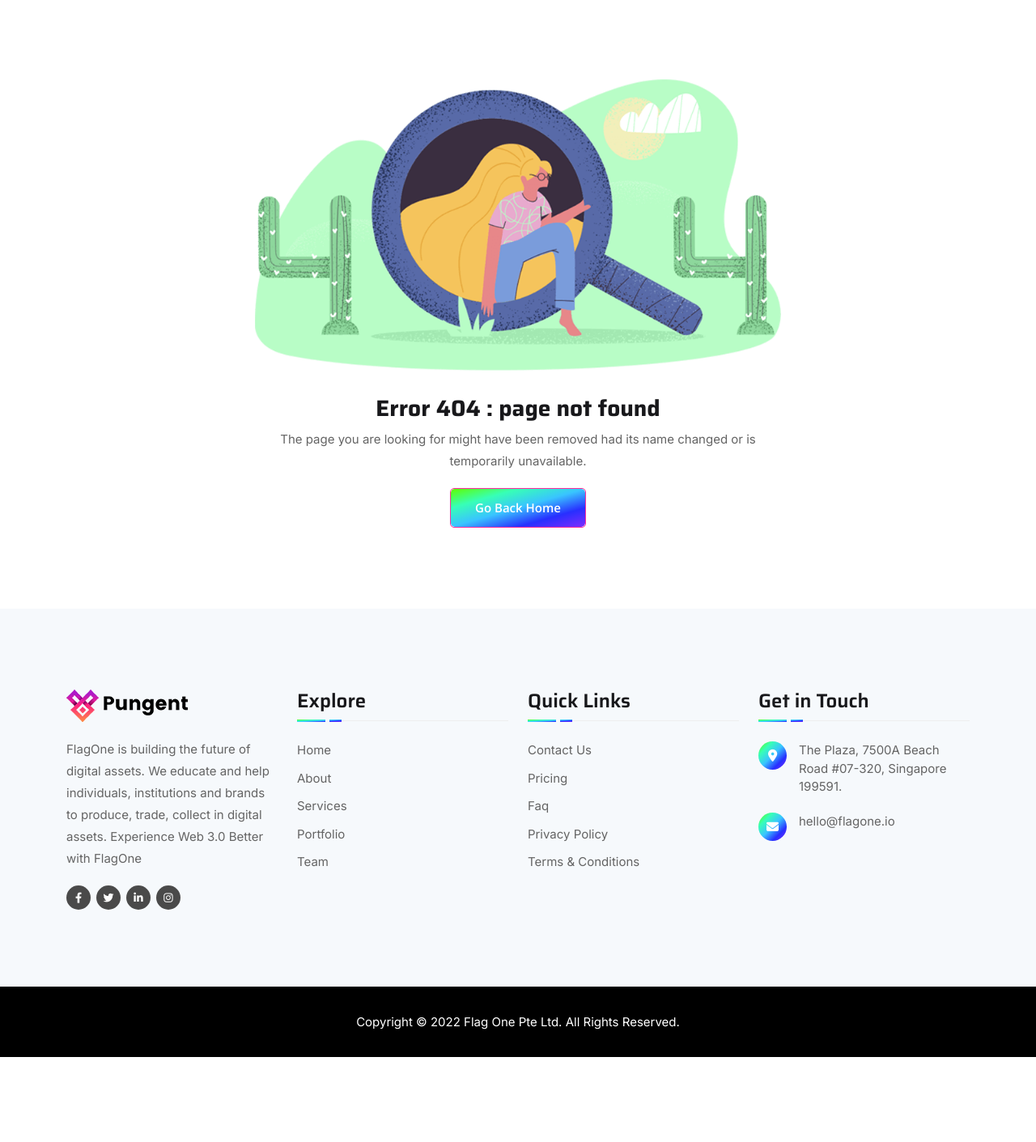
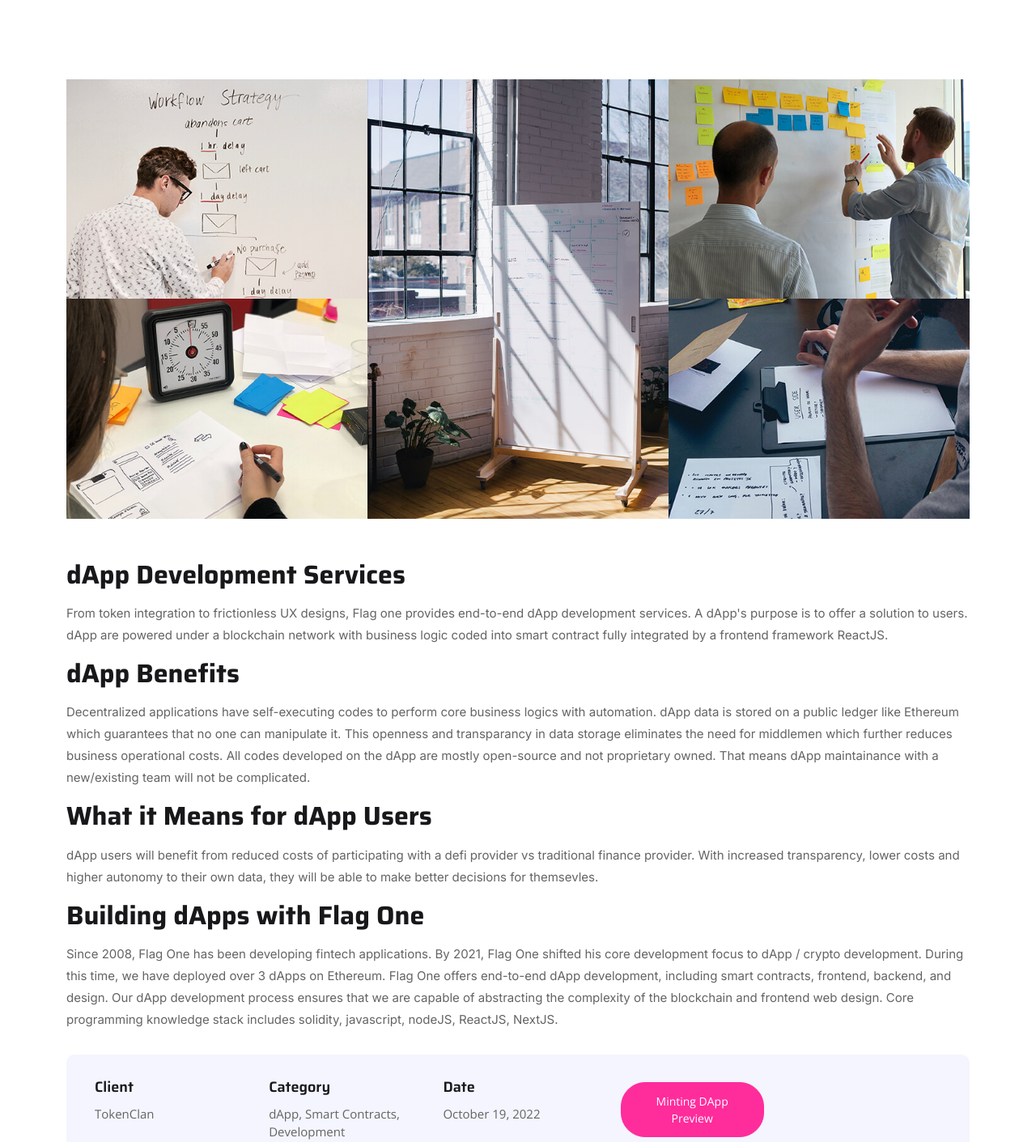
Before and after one commit to warrenseah/flagoneIo, a Next.js app: page /portfolio-dapp-dev in a window 1280 px wide. Before the commit this address had no page. Shown: the part 452-1863 px from the top of the page at 81% size. Before the commit the page ends 1758 px from the top, so only its background shows below. Built offline with nearby package versions, Linux system fonts and the light colour scheme.

Commit message:
Create portfolio-dapp-dev.js

```diff
--- /dev/null
+++ b/pages/portfolio-dapp-dev.js
@@ -0,0 +1,147 @@
+import React from "react";
+import SinglePageNavBarDark from "../components/Layouts/SinglePageNavbarDark";
+import PageBanner from "../components/Common/PageBanner";
+import PortfolioDetailsContent2 from "../components/Portfolio/PortfolioDetailsContent2";
+import CtaAreaTwo from "../components/Common/CtaAreaTwo";
+import Footer from "../components/Layouts/Footer";
+
+const dappDev = () => {
+  return (
+    <>
+      <SinglePageNavBarDark />
+
+      <PageBanner
+        pageTitle="dApp Development"
+        BGImage="/images/page-banner2.jpg"
+      />
+
+      <div className="portfolio-details ptb-100">
+        <div className="container">
+          <div className="row m-0">
+            <div className="col-lg-4 col-md-6 p-0">
+              <div className="portfolio-details-image">
+                <img src="/images/portfolio/portfolio1.jpg" alt="image" />
+              </div>
+
+              <div className="portfolio-details-image">
+                <img src="/images/portfolio/portfolio2.jpg" alt="image" />
+              </div>
+            </div>
+
+            <div className="col-lg-4 col-md-6 p-0">
+              <div className="portfolio-details-image">
+                <img src="/images/portfolio/portfolio3.jpg" alt="image" />
+              </div>
+            </div>
+
+            <div className="col-lg-4 col-md-12 p-0">
+              <div className="row">
+                <div className="col-lg-12 col-md-6 pr_0">
+                  <div className="portfolio-details-image">
+                    <img src="/images/portfolio/portfolio4.jpg" alt="image" />
+                  </div>
+                </div>
+                <div className="col-lg-12 col-md-6 pl_0">
+                  <div className="portfolio-details-image">
+                    <img src="/images/portfolio/portfolio5.jpg" alt="image" />
+                  </div>
+                </div>
+              </div>
+            </div>
+          </div>
+
+          <div className="row">
+            <div className="col-lg-12">
+              <div className="portfolio-desc">
+                <h2>dApp Development Services</h2>
+                <p>
+                  From token integration to frictionless UX designs, Flag one
+                  provides end-to-end dApp development services. A dApp's
+                  purpose is to offer a solution to users. dApp are powered
+                  under a blockchain network with business logic coded into
+                  smart contract fully integrated by a frontend framework
+                  ReactJS.
+                </p>
+
+                <h2>dApp Benefits</h2>
+                <p>
+                  Decentralized applications have self-executing codes to
+                  perform core business logics with automation. dApp data is
+                  stored on a public ledger like Ethereum which guarantees that
+                  no one can manipulate it. This openness and transparancy in
+                  data storage eliminates the need for middlemen which further
+                  reduces business operational costs. All codes developed on the
+                  dApp are mostly open-source and not proprietary owned. That
+                  means dApp maintainance with a new/existing team will not be
+                  complicated.
+                </p>
+
+                <h2>What it Means for dApp Users</h2>
+                <p>
+                  dApp users will benefit from reduced costs of participating
+                  with a defi provider vs traditional finance provider. With
+                  increased transparency, lower costs and higher autonomy to
+                  their own data, they will be able to make better decisions for
+                  themsevles.
+                </p>
+
+                <h2>Building dApps with Flag One</h2>
+                <p>
+                  Since 2008, Flag One has been developing fintech applications.
+                  By 2021, Flag One shifted his core development focus to dApp /
+                  crypto development. During this time, we have deployed over 3
+                  dApps on Ethereum. Flag One offers end-to-end dApp
+                  development, including smart contracts, frontend, backend, and
+                  design. Our dApp development process ensures that we are
+                  capable of abstracting the complexity of the blockchain and
+                  frontend web design. Core programming knowledge stack includes
+                  solidity, javascript, nodeJS, ReactJS, NextJS.
+                </p>
+              </div>
+
+              <div className="service-details-info">
+                <div className="single-info-box">
+                  <h4>Client</h4>
+                  <span>TokenClan</span>
+                </div>
+
+                <div className="single-info-box">
+                  <h4>Category</h4>
+                  <span>dApp, Smart Contracts, Development</span>
+                </div>
+
+                <div className="single-info-box">
+                  <h4>Date</h4>
+                  <span>October 19, 2022</span>
+                </div>
+
+                <div className="single-info-box">
+                  <a
+                    href="https://polygon.kryptotrees.com"
+                    className="default-btn m-1"
+                    target="_blank"
+                  >
+                    Minting dApp Preview
+                  </a>
+                  <a
+                    href="https://timely-marshmallow-62bc3f.netlify.app"
+                    className="default-btn m-1"
+                    target="_blank"
+                  >
+                    Staking dApp Preview
+                  </a>
+                </div>
+              </div>
+            </div>
+          </div>
+        </div>
+      </div>
+
+      <CtaAreaTwo />
+
+      <Footer />
+    </>
+  );
+};
+
+export default dappDev;
```
